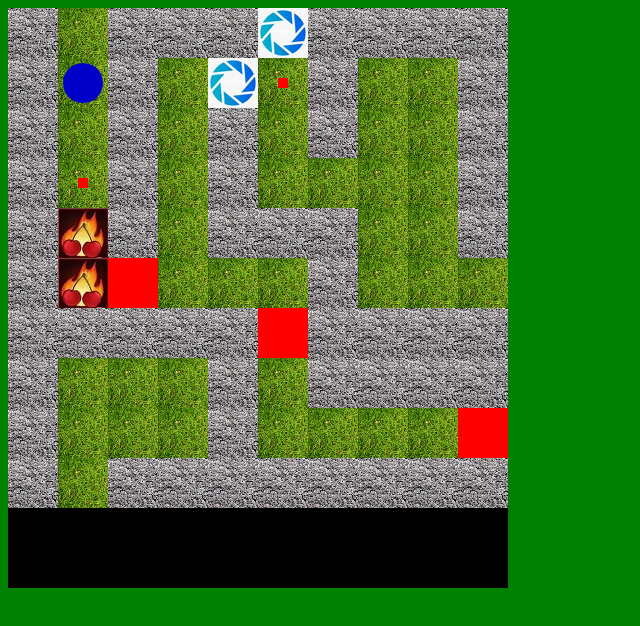
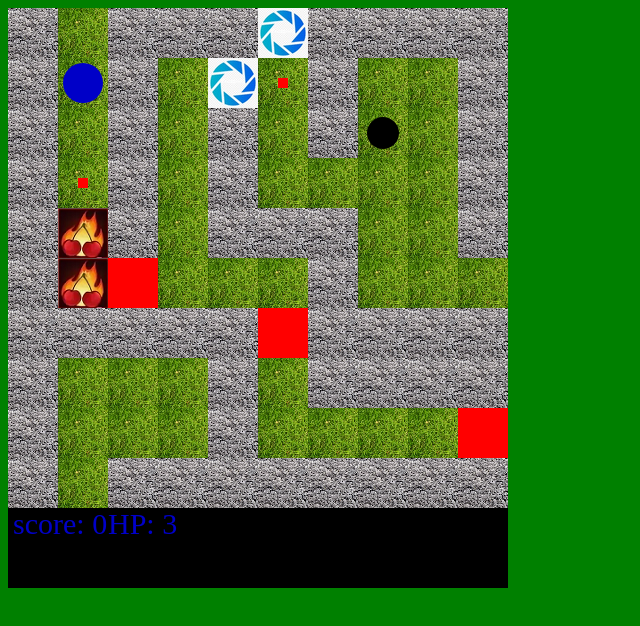
Before and after one commit to steib888/pixels, a plain HTML site: page index.html in a window 1280 px wide. Shown: the whole page, without its empty margins (0-640 px from the left). Drawn offline with Linux system fonts and the light colour scheme.

Commit message:
add mobs

```diff
--- a/index.html
+++ b/index.html
@@ -13,8 +13,8 @@
 		</div>
 		<script src="js/pixels_blocks.js"></script>
 		<script src="js/pixels_objects.js"></script>
+		<script src="js/pixels_mob.js"></script>
 		<script src="js/pixels_map.js"></script>
-		<script src="js/pixels_mob.js"></script>
 		<script src="js/pixels_bullet.js"></script>
 		<script src="js/pixels_agent.js"></script>
 		<script src="js/pixels_game.js"></script>
--- a/js/pixels_blocks.js
+++ b/js/pixels_blocks.js
@@ -14,7 +14,7 @@ class Ground {
 
 class Barrier {
     constructor(name, img, x, y) {
-        this.class_name = 'barrier'
+        this.class_name = 'wall'
         this.name = name
         this.img = img
         this.x = x
--- a/js/pixels_game.js
+++ b/js/pixels_game.js
@@ -1,6 +1,9 @@
 class Game {
     constructor() {
         this.map = build_map(map_)
+        this.mobs = []
+        addMobs(this.map, this.mobs)
+
         this.map_rows = map_rows
         this.map_cols = map_cols
         this.cell_rows = cell_rows
@@ -14,7 +17,6 @@ class Game {
         this.footer = new Footer("rgb(0, 0, 0)", 0, this.square_size*this.cell_rows,
                              this.square_size*this.cell_cols, this.F_H)
 
-        this.mobs = []
         this.agents = []
 
         this.fps = 100
@@ -27,8 +29,8 @@ class Game {
         var [a_map_r, a_map_c, a_cell_r, a_cell_c] = this.agents[0].square
         if (this.count % 80 == 0) {
             for (let mob of this.mobs) {
-                [map_r, map_c, cell_r, cell_c] = mob.square
-                if ([map_r, map_c] == [a_map_r, a_map_c]) {
+                var [map_r, map_c, cell_r, cell_c] = mob.square
+                if ((map_r == a_map_r) && (map_c == a_map_c)) {
                     mob.move(this)
                     mob.agent_collide(this)
                 }
@@ -80,5 +82,28 @@ class Footer {
     draw(game) {
         ctx.fillStyle = this.color
         ctx.fillRect(this.x, this.y, this.w, this.h)
+
+
+        ctx.fillStyle = game.agents[0].color
+        ctx.font = '30px serif';
+        var text = "score: " + String(game.agents[0].score)
+        ctx.fillText(text, Math.floor(game.square_size/10), game.cell_cols * game.square_size + Math.floor(game.F_H/3)  )
+
+
+        text = "HP: " + String(game.agents[0].hp)
+        ctx.fillText(text, game.square_size*2, game.cell_cols * game.square_size + Math.floor(game.F_H/3)  )
+/*
+        string = "HP: " + str[this.hp]
+        text = game.font.render[string, true, [255, 255, 255]]
+        game.window.blit[text, [game.square_size*2, game.cell_cols * game.square_size + game.F_H // 3]]
+
+        string = "mr, mc, cr, cc: " + str[this.square]
+        text = game.font.render[string, true, [255, 255, 255]]
+        game.window.blit[text, [game.square_size * 3, game.cell_cols * game.square_size + game.F_H // 3]]
+
+        string = "bag: " + str[this.bag]
+        text = game.font.render[string, true, [255, 255, 255]
+        game.window.blit[text, [5, game.cell_cols * game.square_size + game.F_H // 3 + 20]]
+*/
     }
 }
--- a/js/pixels_map.js
+++ b/js/pixels_map.js
@@ -146,6 +146,30 @@ var cell_rows = 10
 var cell_cols = 10
 var square_size = 50
 
+
+var mobs = [[[0, 0, 4, 8], "rgb(0,0,0)", Math.floor(square_size / 3)]]
+
+var mobs_return = [ [[1, 1, 1, 8], "rgb(100, 0, 0)", Math.floor(square_size / 3), [0, 1]]   ]
+
+
+function addMobs(game_map, game_mobs) {
+    for (var i = 0; i < mobs.length; i++) {
+        var [square, color, radius] = mobs[i]
+        var [mr, mc, cr, cc] = square
+        var mob = new Mob(color, radius, square)
+        game_mobs.push(mob)
+        game_map[mr][mc][cr][cc].push(mob)
+    }
+
+    for (var i = 0; i < mobs_return.length; i++) {
+        var [square, color, radius, direction] = mobs_return[i]
+        var [mr, mc, cr, cc] = square
+        var mob = new MobReturn(color, radius, square, direction)
+        game_mobs.push(mob)
+        game_map[mr][mc][cr][cc].push(mob)
+    }
+}
+
 var img_names = ['grass', 'wall', 'cherry', 'portal', 'bullet_case']
 var images = {}
 for (var i = 0; i < img_names.length; i++) {
@@ -153,14 +177,8 @@ for (var i = 0; i < img_names.length; i++) {
     img.src = "img/" + img_names[i] + ".png"
     images[img_names[i]] = img
 }
-//var ground_images = {'grass': pygame.image.load("images/grass.png")}
-//var barrier_images = {'wall': pygame.image.load("images/wall.png")}
-//var food_images = {'cherry': pygame.image.load("images/cherry.png")}
-//var portal_images = {'portal': pygame.image.load("images/portal.png")}
 var door_colors = {'red_door': 'red', 'blue_door': 'blue'}
 var key_colors = {'red_key': 'red', 'blue_key': 'blue'}
-//var bullet_case_images = {'bullet_case': pygame.image.load("images/bullet_case.PNG")}
-
 
 function build_map(map_all) {
     var map_result = []
--- a/js/pixels_mob.js
+++ b/js/pixels_mob.js
@@ -1,3 +1,7 @@
+function randomInt(min, max) {
+  return Math.floor(Math.random() * (max - min + 1)) + min;
+}
+
 class Mob {
     constructor(color, radius, square) {
         this.class_name = 'enemy'
@@ -11,16 +15,16 @@ class Mob {
     move(game) {
         var [map_r, map_c, cell_r, cell_c] = this.square
         var cell = game.map[map_r][map_c]
-        var dr = randint[-1, 1]
-        var dc = randint[-1, 1]
+        var dr = randomInt(-1, 1)
+        var dc = randomInt(-1, 1)
 
         while ((cell_r + dr > game.cell_rows-1) || (cell_r + dr < 0) || (cell_c + dc > game.cell_cols-1) || (cell_c + dc < 0) || (cell[cell_r+dr][cell_c+dc][0].name == 'wall') || (cell[cell_r+dr][cell_c+dc][0].name == 'portal')) {
-            dr = randint[-1, 1]
-            dc = randint[-1, 1]
+            dr = randomInt(-1, 1)
+            dc = randomInt(-1, 1)
         }
 
         game.map[this.square[0]][this.square[1]][this.square[2]][this.square[3]].pop(this)
-        this.square = (map_r, map_c, cell_r + dr, cell_c + dc)
+        this.square = [map_r, map_c, cell_r + dr, cell_c + dc]
         game.map[this.square[0]][this.square[1]][this.square[2]][this.square[3]].push(this)
     }
 
@@ -52,7 +56,8 @@ class Mob {
 
 class MobReturn extends Mob {
     constructor(color, radius, square, direction) {
-        super().__init__(color, radius, square)
+        super(color, radius, square)
+
         this.direction = direction
         this.name = 'mob_return'
     }
@@ -95,7 +100,7 @@ class MobReturn extends Mob {
 
 class MobGo extends Mob {
     constructor(color, radius, square, steps) {
-        super().__init__(color, radius, square)
+        super().constructor(color, radius, square)
         this.name = 'mob_go'
         this.steps = steps
         this.step = 0
```
Also changed, not shown: js/pixels_agent.js (+1 -17 lines).
